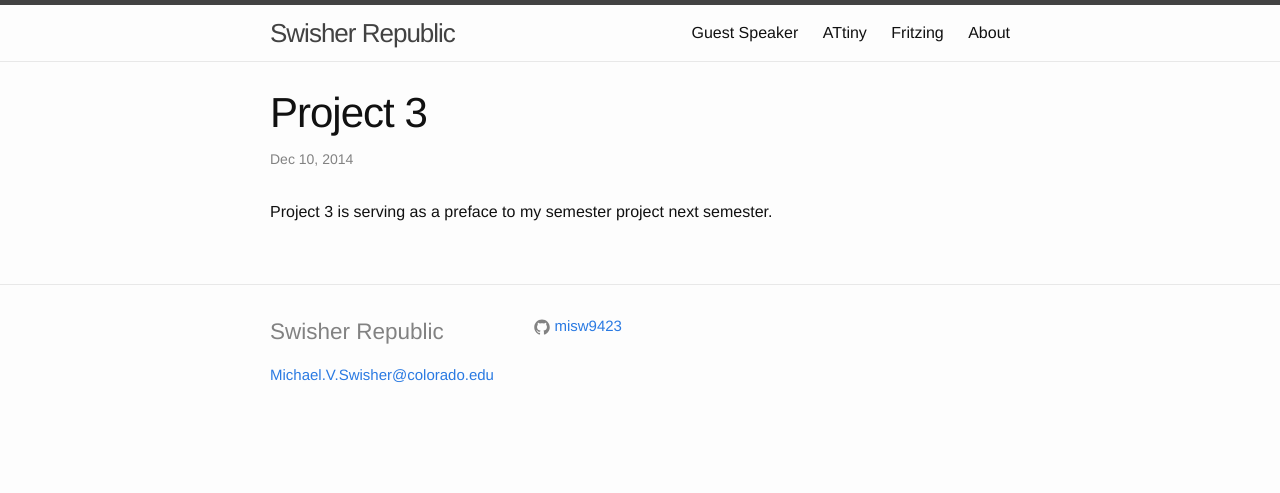
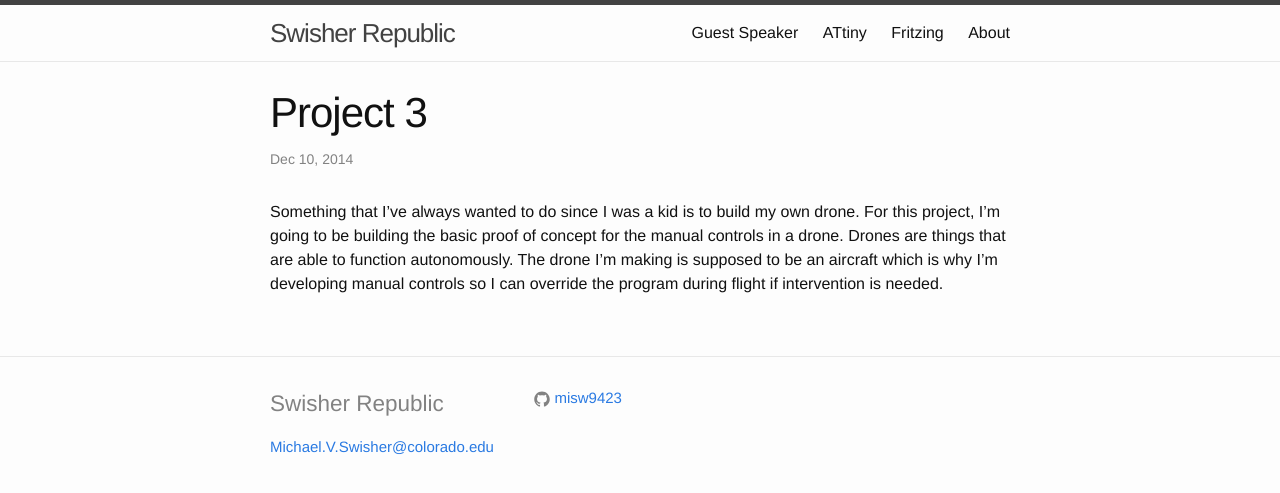
Before and after one commit to daswisher/misw9423.github.io, a Jekyll site: the page built from _posts/2014-12-10-Project-3.md, in a window 1280 px wide. Shown: the top 493 px of the page. Built offline with Jekyll 4.4.1, drawn with Linux system fonts in a browser that asks for light colours.

```diff
--- a/_posts/2014-12-10-Project-3.md
+++ b/_posts/2014-12-10-Project-3.md
@@ -4,4 +4,4 @@
 date: 2014-12-10 04:24:25
 categories: jekyll update
 ---
-Project 3 is serving as a preface to my semester project next semester.
+Something that I've always wanted to do since I was a kid is to build my own drone. For this project, I'm going to be building the basic proof of concept for the manual controls in a drone. Drones are things that are able to function autonomously. The drone I'm making is supposed to be an aircraft which is why I'm developing manual controls so I can override the program during flight if intervention is needed.
```
Also changed, not shown: _posts/2014-09-17-Project-1.md (+1 -1 lines).
